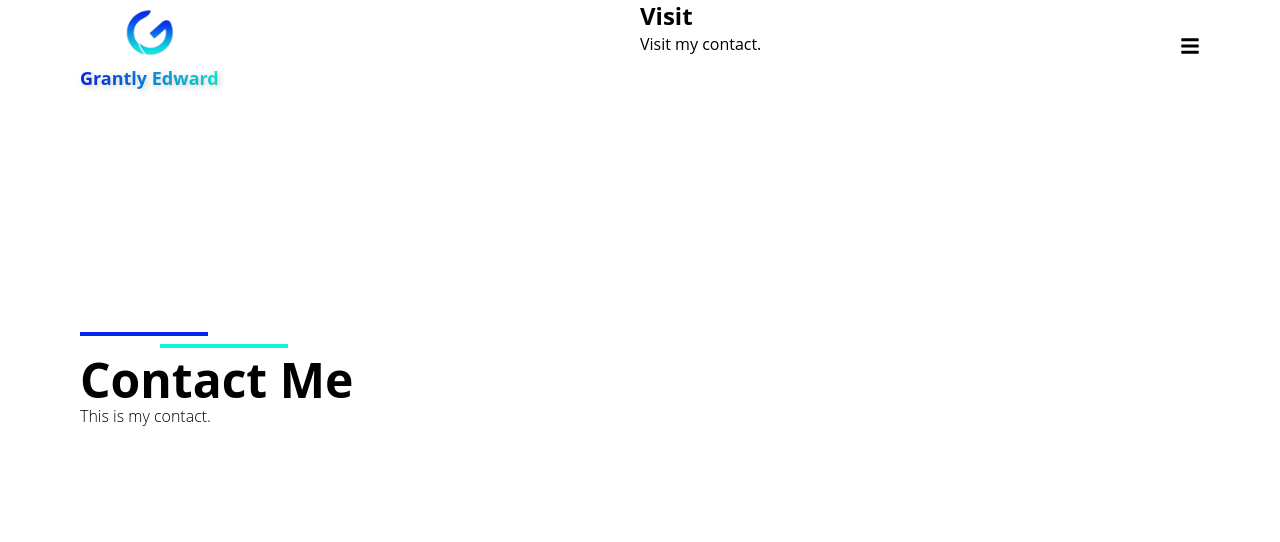
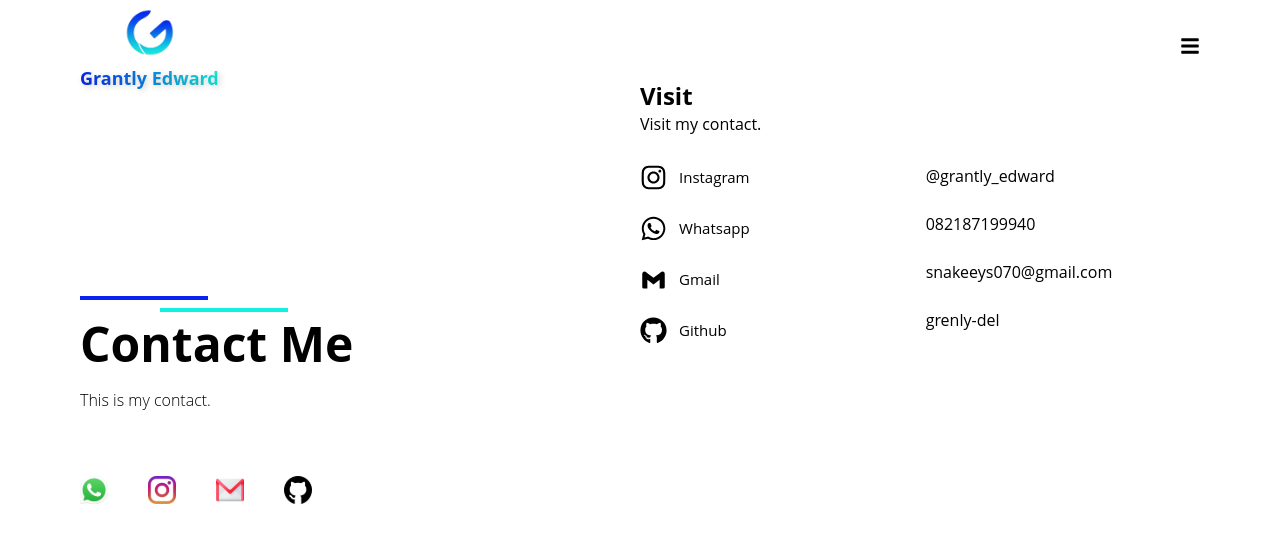
Before and after one commit to grenly-del/final-project-frontend, a React (Vite) app: page /contact in a window 1280 px wide. Shown: the top 542 px of the page. Built offline with nearby package versions, Linux system fonts and the light colour scheme.

Commit message:
menyelesaikan halaman contact, dan membuat navbar untuk navigasi

```diff
--- a/src/components/contact/leftComp/index.tsx
+++ b/src/components/contact/leftComp/index.tsx
@@ -7,12 +7,12 @@ const LeftComp = () => {
                     <div className="bg-secondColor w-32 h-1 absolute left-20"></div>
                 </div>
                 <h2 className="text-5xl font-bold">Contact Me</h2>
-                <p className="font-light">This is my contact.</p>
-                <div className="mt-10">
-                    <a href="./utils/Whatsapp.svg"></a>
-                    <a href="./utils/Instagram.svg"></a>
-                    <a href="./utils/Gmail.svg"></a>
-                    <a href="./utils/github.svg"></a>
+                <p className="font-light mt-5">This is my contact.</p>
+                <div className="mt-16 flex gap-10 [&>a>img]:w-7">
+                    <a href="#"><img src="./utils/Whatsapp.svg"/></a>
+                    <a href="#"><img src="./utils/Instagram.svg"/></a>
+                    <a href="#"><img src="./utils/Gmail.svg"/></a>
+                    <a href="#"><img src="./utils/github.svg"/></a>
                 </div>
             </main>
         </aside>
--- a/src/components/contact/rightComp/index.tsx
+++ b/src/components/contact/rightComp/index.tsx
@@ -1,12 +1,37 @@
+import { FaGithub, FaInstagram, FaWhatsapp } from "react-icons/fa";
+import { BiLogoGmail } from "react-icons/bi";
 const RightComp = () => {
     return (
         <aside className="w-full h-full">
-            <main>
+            <main className="mt-20">
                 <h1 className="text-2xl font-bold">Visit</h1>
                 <p>Visit my contact.</p>
-                <div>
-
-                </div>
+                <section className="mt-7 flex gap-x-44">
+                    <div className="text-[15px] flex flex-col gap-y-6">
+                        <div className="flex gap-x-3 items-center">
+                            <FaInstagram size={27}/>
+                            <h4>Instagram</h4>
+                        </div>
+                        <div className="flex gap-x-3 items-center">
+                            <FaWhatsapp size={27}/>
+                            <h4>Whatsapp</h4>
+                        </div>
+                        <div className="flex gap-x-3 items-center">
+                            <BiLogoGmail size={27}/>
+                            <h4>Gmail</h4>
+                        </div>
+                        <div className="flex gap-x-3 items-center">
+                            <FaGithub size={27}/>
+                            <h4>Github</h4>
+                        </div>
+                    </div>
+                    <div className="flex flex-col gap-y-6">
+                        <p>@grantly_edward</p>
+                        <p>082187199940</p>
+                        <p>snakeeys070@gmail.com</p>
+                        <p>grenly-del</p>
+                    </div>
+                </section>
             </main>
         </aside>
     )
--- a/src/components/header/index.tsx
+++ b/src/components/header/index.tsx
@@ -3,7 +3,10 @@ import {useState, useEffect} from 'react'
 
 const Header = () => {
     const [isScrolled, setScrolled] = useState(false)
-
+    const [isClick, setIsClick] = useState(false)
+    const handleClick = () => {
+        setIsClick(!isClick)
+    }
     useEffect(() => {
         const handleScroll = () => {
             if(window.scrollY > 50) {
@@ -20,15 +23,26 @@ const Header = () => {
 
     }, [])
     return (
-        <header className={`w-full fixed z-10 ${isScrolled ? 'bg-[rgba(106,236,102,0.4)]' : ''}`}>
+        <header className={`w-full fixed z-10 ${isScrolled ? 'bg-[rgba(122,255,110,0.44)]' : ''}`}>
             <main className="flex justify-between px-20">
                 <div className='flex flex-col items-center'>
                     <img src="./logo-personal.png" alt="" className='w-16'/>
                     <h3 className="bg-gradient-to-r from-firstColor to-secondColor font-bold text-center text-lg bg-clip-text text-transparent text-shadow">Grantly Edward</h3>
                 </div>
                 <div className="flex items-center">
-                    <FaBars size={20} />
+                    <FaBars size={20} onClick={handleClick} className="cursor-pointer"/>
                 </div>
+                {isClick && (
+                     <div className="absolute right-20 top-20">
+                     <ul className="w-[250px] [&>li]:my-2 flex flex-col gap-y-10 rounded-lg text-center bg-[rgba(255,255,255,.8)] shadow-md shadow-[rgba(0,0,0,.1)]">
+                         <li><a href="/" className="transition-all duration-200 ease-in-out hover:bg-slate-300 w-full block py-2">Home</a></li>
+                         <li><a href="/about" className="transition-all duration-200 ease-in-out hover:bg-slate-300 w-full block py-2">Education</a></li>
+                         <li><a href="/details" className="transition-all duration-200 ease-in-out hover:bg-slate-300 w-full block py-2">About</a></li>
+                         <li><a href="/contact" className="transition-all duration-200 ease-in-out hover:bg-slate-300 w-full block py-2">Contact</a></li>
+                     </ul>
+                 </div>
+                )}
+
             </main>
         </header>
     )
```
